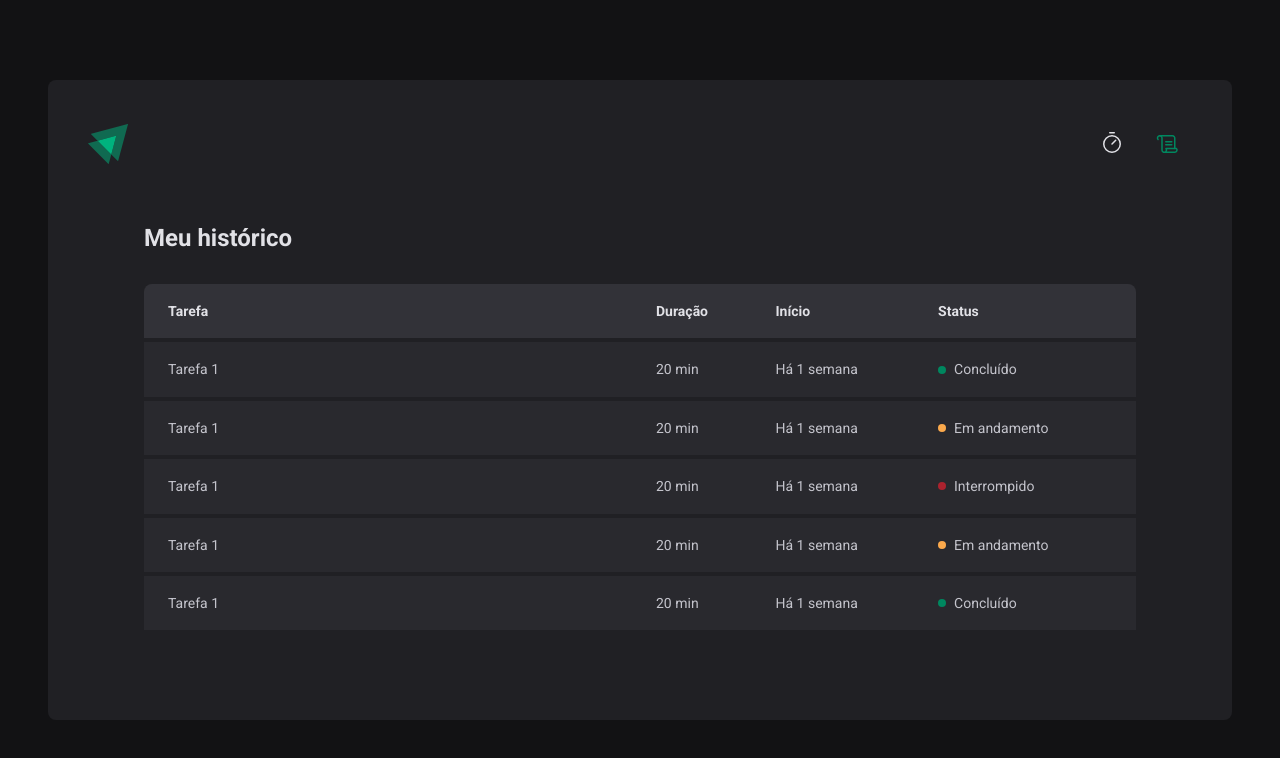
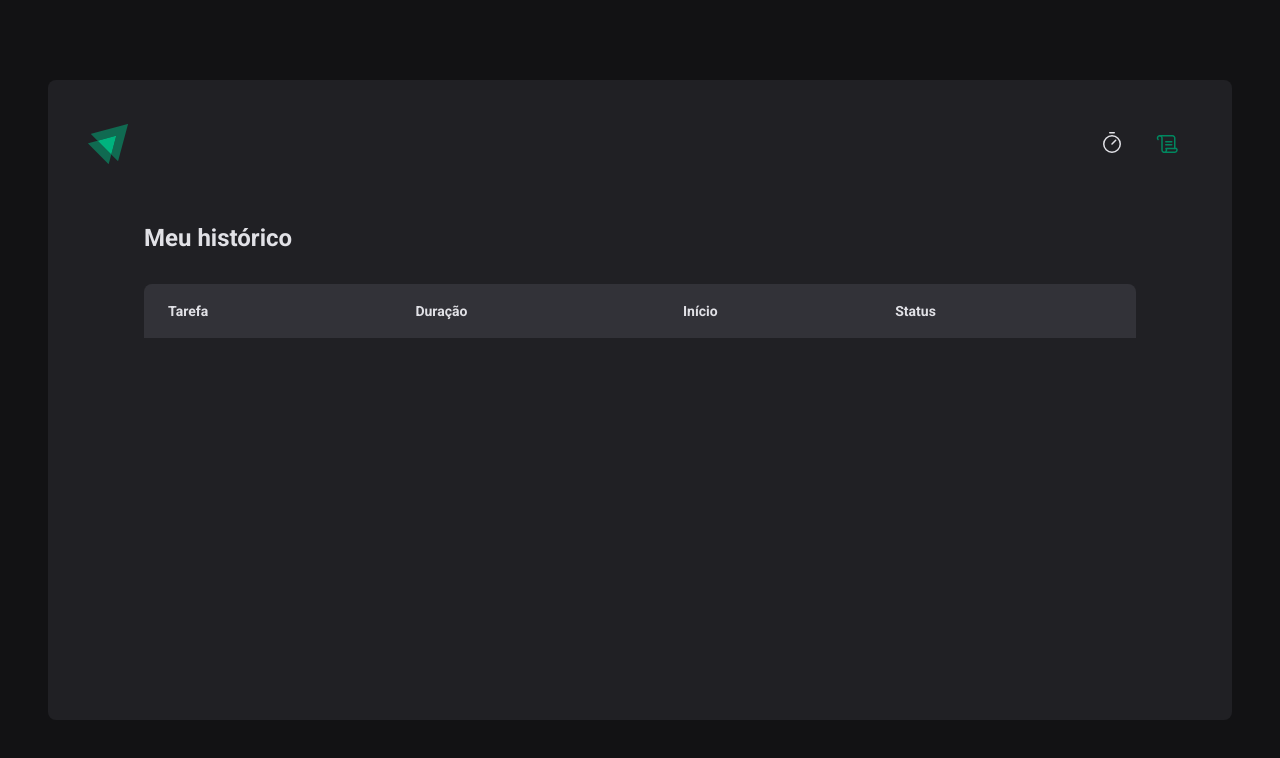
Before and after one commit to wilsonjpdev/pomodoro, a React (Vite) app: page /history in a window 1280 px wide. Shown: the top 758 px of the page. Built offline with nearby package versions, Linux system fonts and the light colour scheme.

Commit message:
add contexto no historico

```diff
--- a/src/pages/History/index.tsx
+++ b/src/pages/History/index.tsx
@@ -1,7 +1,12 @@
+import { useContext } from "react";
 import { HistoryContainer, HistoryList, Status } from "./styles";
+import { CyclesContext } from "../../contexts/CyclesContext";
+import { formatDistanceToNow } from 'date-fns'
+import { ptBR } from "date-fns/locale";
 
 export function History() {
-    return(
+    const { cycles } = useContext(CyclesContext)
+    return (
         <HistoryContainer>
             <h1>Meu histórico</h1>
             <HistoryList>
@@ -13,36 +18,24 @@
                         <th>Status</th>
                     </thead>
                     <tbody>
-                        <tr>
-                            <td>Tarefa 1</td>
-                            <td>20 min</td>
-                            <td>Há 1 semana</td>
-                            <td><Status statusColor="green">Concluído</Status></td>
-                        </tr>
-                        <tr>
-                            <td>Tarefa 1</td>
-                            <td>20 min</td>
-                            <td>Há 1 semana</td>
-                            <td><Status statusColor="yellow">Em andamento</Status></td>
-                        </tr>
-                        <tr>
-                            <td>Tarefa 1</td>
-                            <td>20 min</td>
-                            <td>Há 1 semana</td>
-                            <td><Status statusColor="red">Interrompido</Status></td>
-                        </tr>
-                        <tr>
-                            <td>Tarefa 1</td>
-                            <td>20 min</td>
-                            <td>Há 1 semana</td>
-                            <td><Status statusColor="yellow">Em andamento</Status></td>
-                        </tr>
-                        <tr>
-                            <td>Tarefa 1</td>
-                            <td>20 min</td>
-                            <td>Há 1 semana</td>
-                            <td><Status statusColor="green">Concluído</Status></td>
-                        </tr>
+                        {cycles.map(cycle => {
+                            return (
+                                <tr key={cycle.id}>
+                                    <td>{cycle.task}</td>
+                                    <td>{cycle.minutesAmount} minutos</td>
+                                    <td>{formatDistanceToNow(cycle.startDate, {
+                                        addSuffix: true,
+                                        locale: ptBR
+                                    })}</td>
+                                    <td>
+                                        {cycle.finishedDate && <Status statusColor="green">Concluído</Status>}
+                                        {cycle.interruptedDate && <Status statusColor="red">Interrompido</Status>}
+                                        {(!cycle.finishedDate && !cycle.interruptedDate) && <Status statusColor="yellow">Em andamento</Status>}
+                                    </td>
+                                </tr>
+                            )
+                        })}
+
                     </tbody>
                 </table>
             </HistoryList>
```
